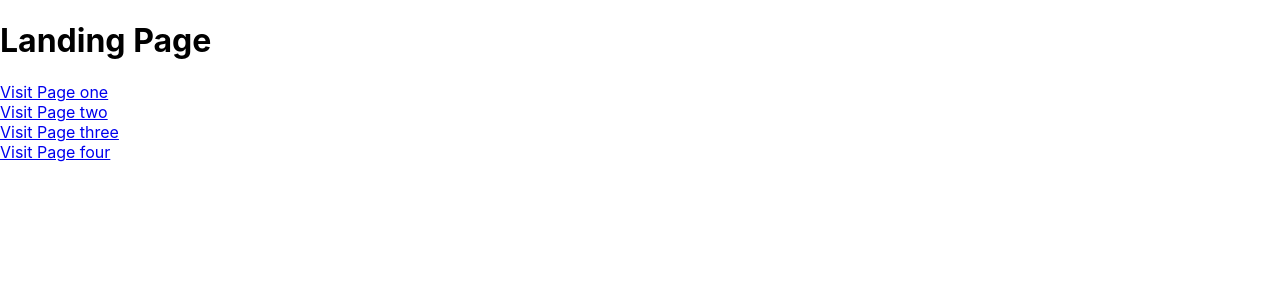
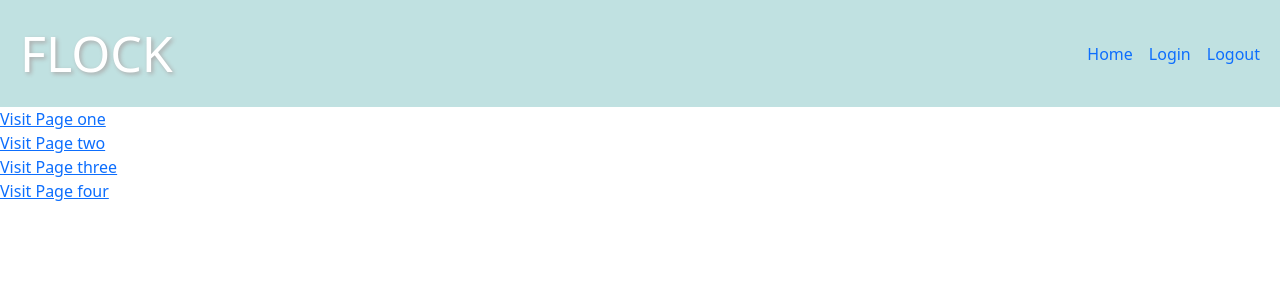
Before and after one commit to chorvick/flock, a React (Create React App) app: page / in a window 1280 px wide. Shown: the top 300 px of the page. Built offline with nearby package versions, Linux system fonts and the light colour scheme.

Commit message:
addd header element, and bootstrap

```diff
--- a/package.json
+++ b/package.json
@@ -6,9 +6,10 @@
     "@testing-library/jest-dom": "^5.12.0",
     "@testing-library/react": "^11.2.7",
     "@testing-library/user-event": "^12.8.3",
+    "bootstrap": "^5.0.1",
     "react": "^17.0.2",
     "react-dom": "^17.0.2",
-    "react-scripts": "4.0.3",
+    "react-scripts": "^4.0.3",
     "web-vitals": "^1.1.2"
   },
   "scripts": {
--- a/public/index.html
+++ b/public/index.html
@@ -24,7 +24,7 @@
       work correctly both with client-side routing and a non-root public URL.
       Learn how to configure a non-root public URL by running `npm run build`.
     -->
-    <title>React App</title>
+    <title>FLOCK</title>
   </head>
   <body>
     <noscript>You need to enable JavaScript to run this app.</noscript>
@@ -40,4 +40,6 @@
       To create a production bundle, use `npm run build` or `yarn build`.
     -->
   </body>
+  <!-- JavaScript Bundle with Popper -->
+<script src="https://cdn.jsdelivr.net/npm/bootstrap@5.0.1/dist/js/bootstrap.bundle.min.js" integrity="sha384-gtEjrD/SeCtmISkJkNUaaKMoLD0//ElJ19smozuHV6z3Iehds+3Ulb9Bn9Plx0x4" crossorigin="anonymous"></script>
 </html>
--- a/src/App.js
+++ b/src/App.js
@@ -1,11 +1,14 @@
-// import logo from './logo.svg';
-// import './App.css';
-
 import React from "react";
 import HelloDiv from "./components/Div";
+import Header from "./components/Header";
+
 
 function App() {
-  return <HelloDiv />;
+  return (
+    <div className="App">
+      <Header />
+      <HelloDiv />
+    </div>
+  );
 }
-
 export default App;
--- a/src/components/Div.js
+++ b/src/components/Div.js
@@ -3,7 +3,6 @@ import React from "react";
 function HelloDiv() {
     return (
         <div>
-            <h1>Landing Page</h1>
             <a href={"./page1.html"}>Visit Page one</a>
             <br></br>
             <a href={"./page2.html"}>Visit Page two</a>
--- /dev/null
+++ b/src/components/Header.css
@@ -0,0 +1,11 @@
+#brand{
+  font-size: 50px;
+  color: white;
+  text-shadow: 2px 2px 4px #acacac;
+  /* font-family: 'Franklin Gothic Medium', 'Arial Narrow', Arial, sans-serif; */
+}
+
+.navbar{
+  background-color: #c0e1e1;
+  color: white;
+}
--- /dev/null
+++ b/src/components/Header.js
@@ -0,0 +1,33 @@
+import React from "react";
+import './Header.css';
+
+function Header() {
+  return (
+    <div className="container-fluid">
+      <div className="row text-center justify-content-center">
+        <nav className="navbar navbar-expand-lg sticky-top">
+          <a id="brand" className="navbar-brand p-2" href="index.html">FLOCK</a>
+          <button className="navbar-toggler" type="button" data-toggle="collapse" data-target="#navbarText"
+            aria-controls="navbarText" aria-expanded="false" aria-label="Toggle navigation">
+            <span className="navbar-toggler-icon"></span>
+          </button>
+          <div className="collapse navbar-collapse  justify-content-end" id="navbarText">
+            <ul className="navbar-nav ml-4">
+              <li className="nav-item">
+                <a className="nav-link" href="/">Home</a>
+              </li>
+              <li className="nav-item">
+                <a className="nav-link" href="/login">Login</a>
+              </li>
+              <li className="nav-item">
+                <a className="nav-link" href="/Logout">Logout</a>
+              </li>
+            </ul>
+          </div>
+        </nav>
+      </div>
+    </div>
+  );
+}
+
+export default Header;
--- a/src/index.js
+++ b/src/index.js
@@ -3,6 +3,7 @@ import ReactDOM from 'react-dom';
 import './index.css';
 import App from './App';
 import reportWebVitals from './reportWebVitals';
+import 'bootstrap/dist/css/bootstrap.min.css';
 
 ReactDOM.render(
   <React.StrictMode>
```
Also changed, not shown: 1 other file (tests, documents, lock files or other folders).
